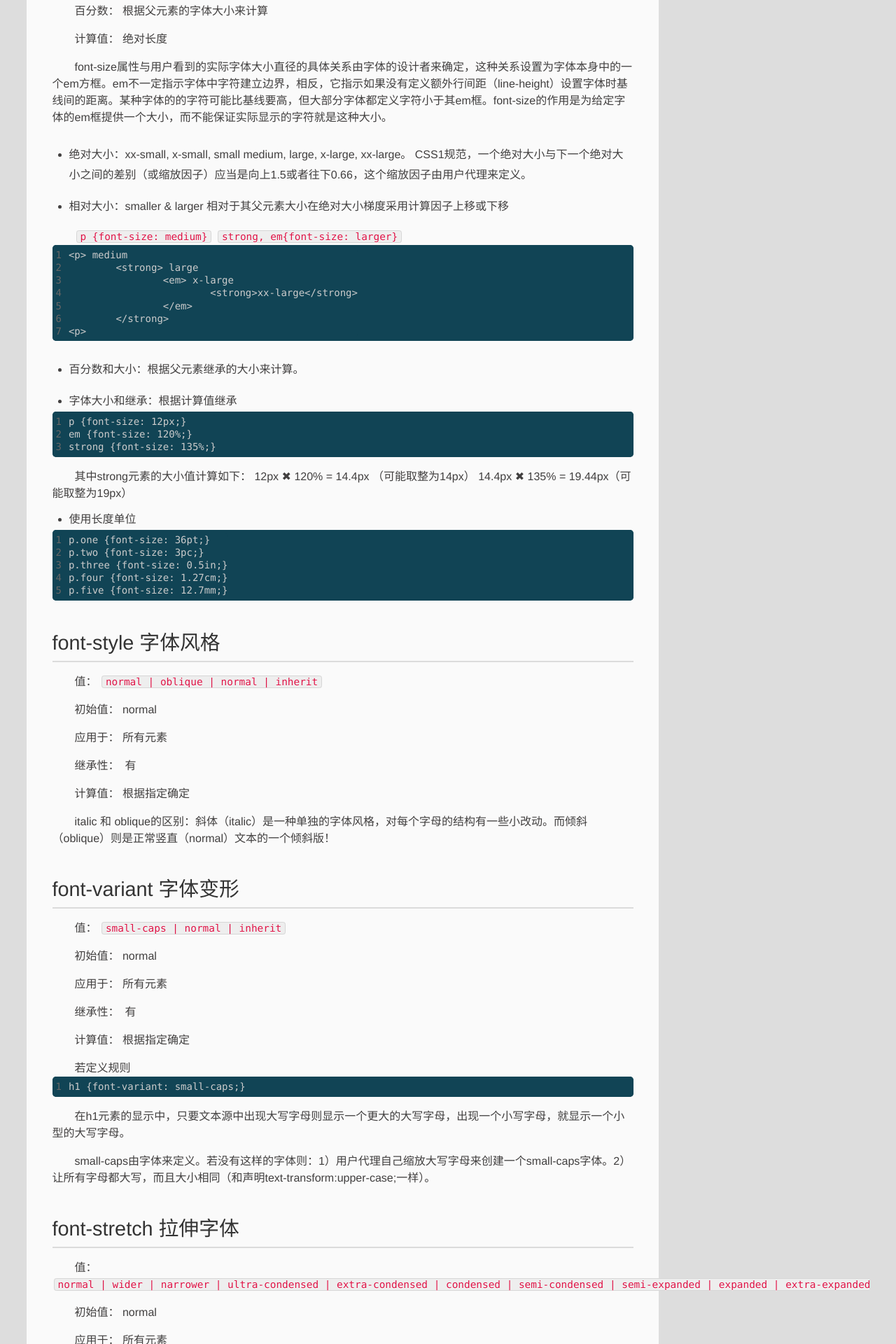
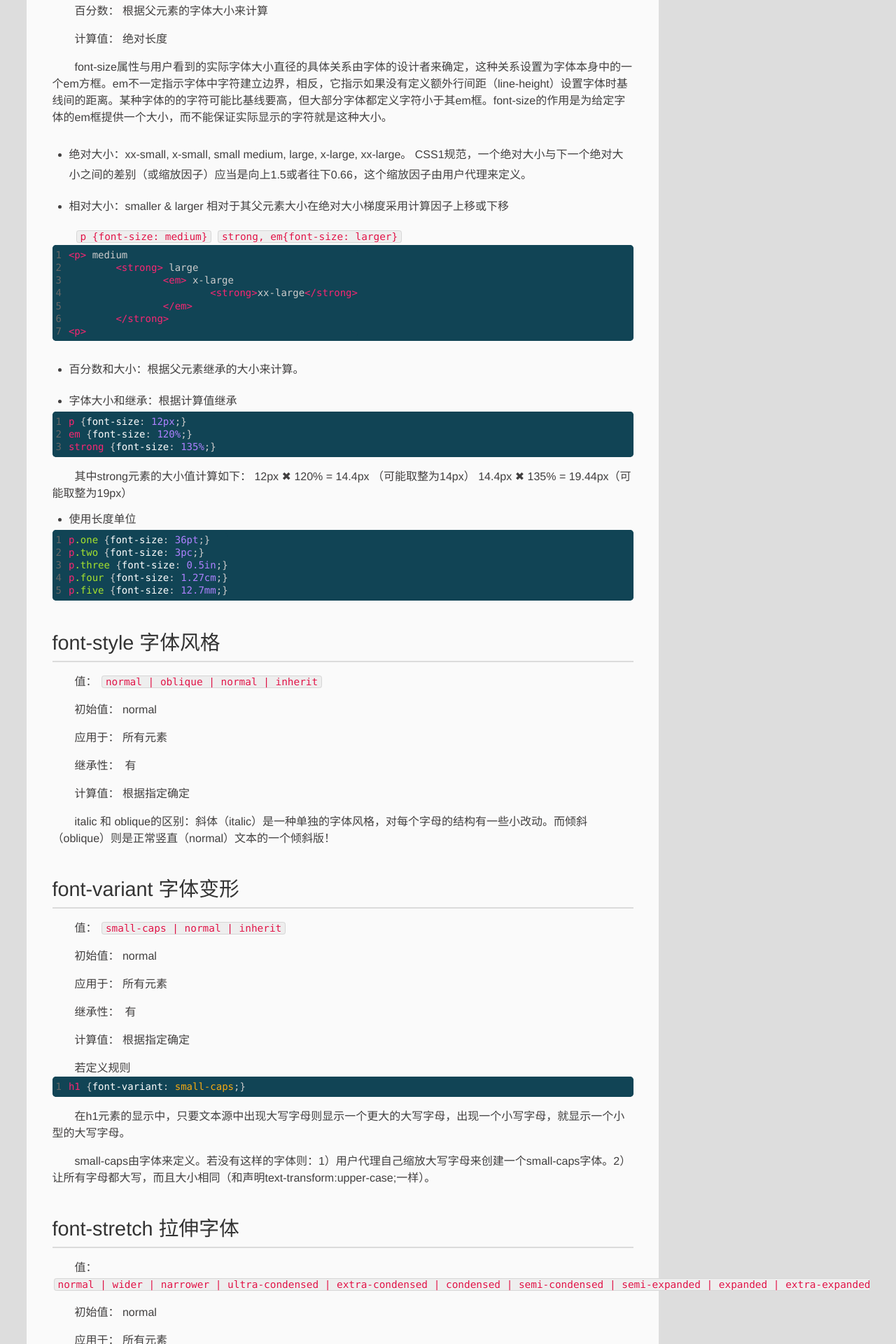
Before and after one commit to Halomaple/blog, a Jekyll site: the page built from _posts/2016-10-15-CSS-font.markdown, in a window 1280 px wide. Shown: the part 2425-4345 px from the top of the page at 70% size. Built offline with Jekyll 4.4.1, drawn with Linux system fonts in a browser that asks for light colours; nearby versions of some CDN libraries.

Commit message:
Minor clean up

````diff
--- a/_includes/_partial/search.html
+++ b/_includes/_partial/search.html
@@ -20,8 +20,10 @@ google.setOnLoadCallback(function(){
 </script>
 {% elsif site.simple_jekyll_search.enable %}
 <style>
-#main {
-  margin-left: 10% !important;
+@media(min-width: 768px){
+	#main {
+	  margin-left: 10% !important;
+	}
 }
 </style>
 
--- a/_posts/2016-10-15-CSS-font.markdown
+++ b/_posts/2016-10-15-CSS-font.markdown
@@ -18,7 +18,7 @@ CSS定义了5种通用的字体系列。
 
 ## font-family 字体系列
 
-```font-family: [[<family-name> | <generic-family>], ]* [<family-name> | <generic-family>] | inherit```
+`font-family: [[<family-name> | <generic-family>], ]* [<family-name> | <generic-family>] | inherit`
 
 初始值： 用户代理指定的值
 
@@ -38,7 +38,7 @@ font-family可以使用**通用字体系列**和**指定字体系列**。
 
 强烈建议在所有的font-family规则中都提供一个通用字体系列（备选），因为在一个跨平台的环境，将无法知道谁安装了什么字体。
 
-Note: 如果字体名中出现一个或多个空格，或者包含#或$之类的符号时，尽量使用引号 ' ' 来包住:```h1 {font-family: 'New Century Schoolbook'}```
+Note: 如果字体名中出现一个或多个空格，或者包含#或$之类的符号时，尽量使用引号 ' ' 来包住:`h1 {font-family: 'New Century Schoolbook'}`
 
 CSS2.1 规定包含符号的字体并不一定要加引号，但是这是安全的做法，是“最佳实践”。但如果字体名字和关键字相同，尽管没有空格或特殊符号，也必须使用引号，如"cursive"字体。在指定具体的通用系列时不能加引号，否则用户代理会认为你需要一个与此同名的特字体如serif，而不是一个通用字体。
 
@@ -91,7 +91,7 @@ font-size属性与用户看到的实际字体大小直径的具体关系由字
 `p {font-size: medium}`
 `strong, em{font-size: larger}`
 
-```
+```html
 <p> medium
 	<strong> large
 		<em> x-large
@@ -105,7 +105,7 @@ font-size属性与用户看到的实际字体大小直径的具体关系由字
 
 * 字体大小和继承：根据计算值继承
 
-```
+```css
 p {font-size: 12px;}
 em {font-size: 120%;}
 strong {font-size: 135%;}
@@ -117,7 +117,7 @@ strong {font-size: 135%;}
 
 * 使用长度单位
 
-```
+```css
 p.one {font-size: 36pt;}
 p.two {font-size: 3pc;}
 p.three {font-size: 0.5in;}
@@ -152,7 +152,7 @@ italic 和 oblique的区别：斜体（italic）是一种单独的字体风格
 计算值： 根据指定确定
 
 若定义规则
-```
+```css
 h1 {font-variant: small-caps;}
 ```
 在h1元素的显示中，只要文本源中出现大写字母则显示一个更大的大写字母，出现一个小写字母，就显示一个小型的大写字母。
--- a/assets/css/style.css
+++ b/assets/css/style.css
@@ -672,6 +672,7 @@ header nav ul li a:hover {
 	width: 95%;
 	margin: 0 auto;
 	overflow: hidden;
+	min-height: 60vh;
 }
 
 @media only screen and (min-width:768px) {
@@ -1722,7 +1723,7 @@ footer.article-footer {
 }
 
 .article-nav {
-	padding: 0 10%;
+	padding: 0 5%;
 }
 
 @media only screen and (min-width:768px) {
@@ -1776,7 +1777,7 @@ footer.article-footer {
 .article-nav .next {
 	width: 100%;
 	float: left;
-	text-align: left;
+	text-align: right;
 }
 
 .article-nav .next strong {
````
Also changed, not shown: _posts/2016-11-28-CSS-文本.markdown (+29 -22 lines).
